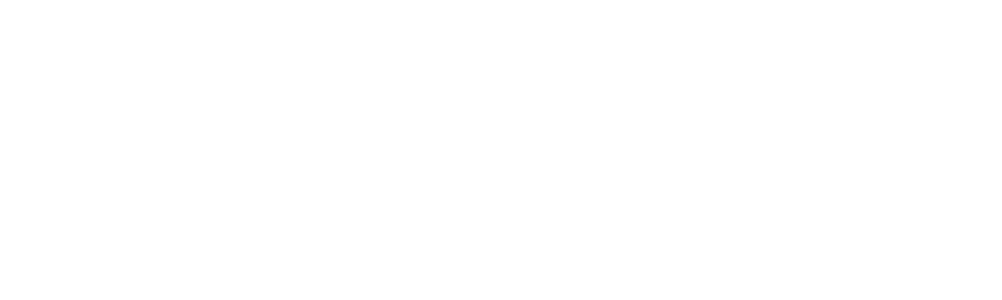
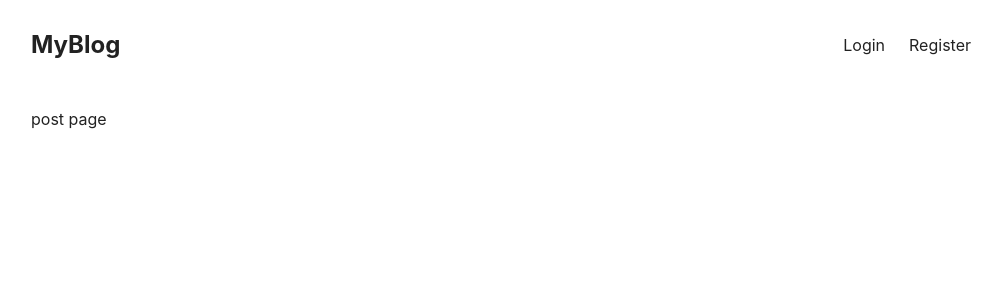
Before and after one commit to Ali5Faridi/mern-blog, a React (Create React App) app in the folder client/: page /post/1 in a window 1280 px wide. Before the commit this address had no page. Shown: the top 300 px of the page, without its empty margins (139-1141 px from the left). Built offline with nearby package versions, Linux system fonts and the light colour scheme; no server answers.

Commit message:
added postpage

```diff
--- a/client/src/App.js
+++ b/client/src/App.js
@@ -6,6 +6,7 @@ import IndexPage from "./pages/IndexPage";
 import LoginPage from "./pages/LoginPage";
 import RegisterPage from "./pages/RegisterPage";
 import CreatePost from "./pages/CreatePost";
+import PostPage from "./pages/PostPage";
 
 function App() {
   return (
@@ -16,6 +17,7 @@ function App() {
         <Route path="/login"element={<LoginPage />} />
         <Route path="/register" element={<RegisterPage />} />
         <Route path="create" element={<CreatePost />} />
+        <Route path="/post/:id" element={<PostPage/>} />
       </Route>
     </Routes>
       </userContextProvider>
--- a/client/src/Post.js
+++ b/client/src/Post.js
@@ -4,8 +4,9 @@
 
 import React from 'react';
 import { format } from 'date-fns';
+import { Link } from 'react-router-dom';
 
-function Post({ title, summary, createdAt, cover, content, author }) {
+function Post({_id, title, summary, createdAt, cover, content, author }) {
   let formattedDate = '';
 
   if (createdAt) {
@@ -22,10 +23,16 @@ function Post({ title, summary, createdAt, cover, content, author }) {
   return (
     <div className='post'>
       <div className="image">
-      <img src={'http://localhost:4000/'+cover} alt="" />
+        <Link to={`/post/${_id}`}>
+        <img src={'http://localhost:4000/'+cover} alt="" />
+        </Link>
+
       </div>
       <div className="texts">
+        <Link to={`/post/${_id}`}>
         <h2>{title}</h2>
+        </Link>
+
         <p className="info">
           <a href={`/author/${author?._id}`} className="author">{author?.username || 'Unknown author'}</a>
           <time>{formattedDate}</time>
--- /dev/null
+++ b/client/src/pages/PostPage.js
@@ -0,0 +1,11 @@
+import React from 'react'
+
+function PostPage() {
+  return (
+    <div>
+      post page
+    </div>
+  )
+}
+
+export default PostPage
```
Also changed, not shown: 5 other files (tests, documents, lock files or other folders).
